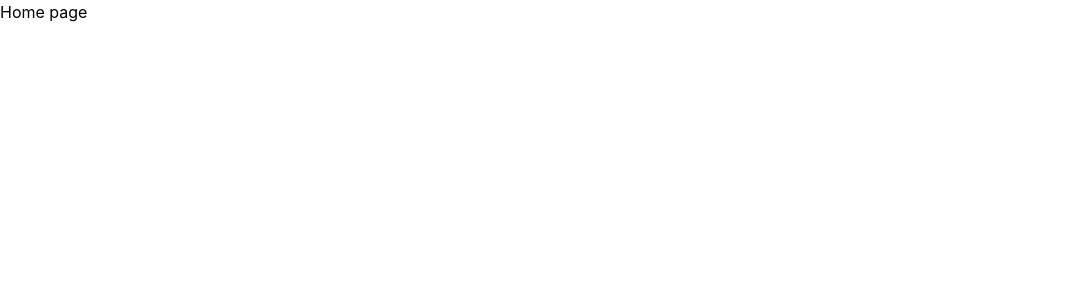
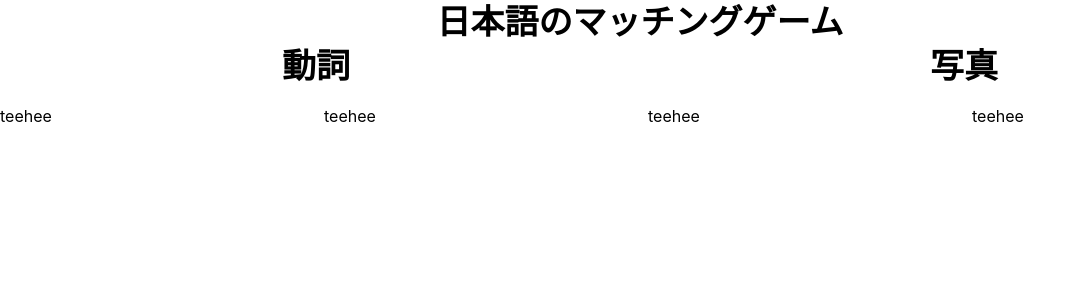
Before and after one commit to brown-japanese-utra/matching-game, a Next.js app: page / in a window 1280 px wide. Shown: the top 300 px of the page, without its empty margins (0-1086 px from the left). Built offline with nearby package versions, Linux system fonts and the light colour scheme.

Commit message:
hello world worky

```diff
--- a/app/layout.tsx
+++ b/app/layout.tsx
@@ -4,23 +4,22 @@ import { MantineProvider, ColorSchemeScript } from "@mantine/core";
 import { theme } from "../theme";
 
 export const metadata = {
-  title: "Mantine Next.js template",
-  description: "I am using Mantine with Next.js!",
+  title: "日本語のマッチング",
+  description: "Game for matching verbs and images to learn Japanese",
 };
 
 export default function RootLayout({ children }: { children: any }) {
   return (
     <html lang="en">
       <head>
-        <ColorSchemeScript />
+        <ColorSchemeScript defaultColorScheme="auto" />
         <link rel="shortcut icon" href="/favicon.svg" />
-        <meta
-          name="viewport"
-          content="minimum-scale=1, initial-scale=1, width=device-width, user-scalable=no"
-        />
+        <meta name="viewport" content="minimum-scale=1, initial-scale=1, width=device-width, user-scalable=no" />
       </head>
       <body>
-        <MantineProvider theme={theme}>{children}</MantineProvider>
+        <MantineProvider theme={theme} defaultColorScheme="auto">
+          {children}
+        </MantineProvider>
       </body>
     </html>
   );
--- a/app/page.tsx
+++ b/app/page.tsx
@@ -1,3 +1,30 @@
+"use client";
+
+import { Center, Grid, Text, Title } from "@mantine/core";
+
 export default function HomePage() {
-  return <div>Home page</div>;
+  return (
+    <>
+      <Center>
+        <Title order={1}>日本語のマッチングゲーム</Title>
+      </Center>
+      <Grid>
+        <Grid.Col span={6}>
+          <Center>
+            <Title order={1}>動詞</Title>
+          </Center>
+        </Grid.Col>
+        <Grid.Col span={6}>
+          <Center>
+            <Title order={1}>写真</Title>
+          </Center>
+        </Grid.Col>
+
+        <Grid.Col span={{ base: 6, sm: 3 }}>teehee</Grid.Col>
+        <Grid.Col span={{ base: 6, sm: 3 }}>teehee</Grid.Col>
+        <Grid.Col span={{ base: 6, sm: 3 }}>teehee</Grid.Col>
+        <Grid.Col span={{ base: 6, sm: 3 }}>teehee</Grid.Col>
+      </Grid>
+    </>
+  );
 }
```
Also changed, not shown: 1 other file (tests, documents, lock files or other folders).
